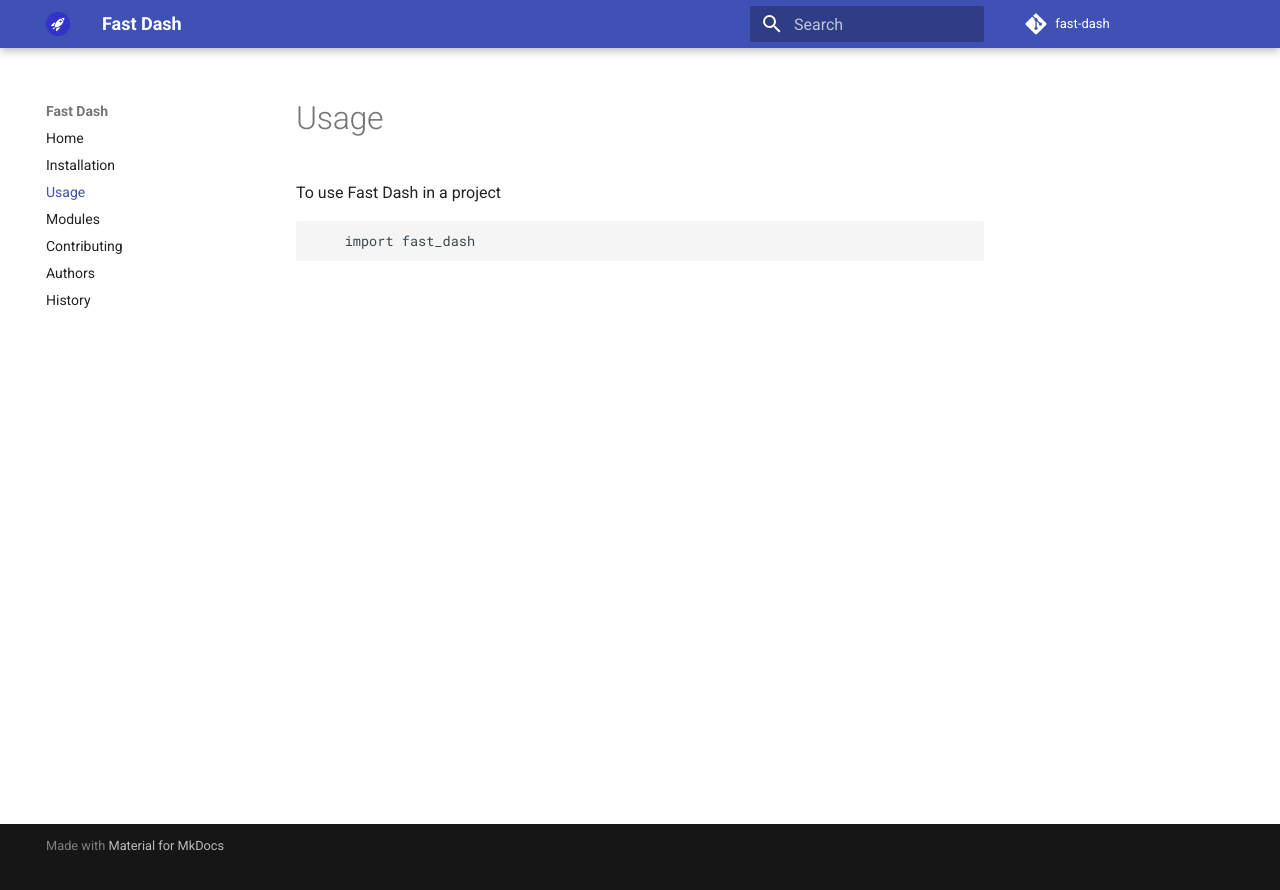
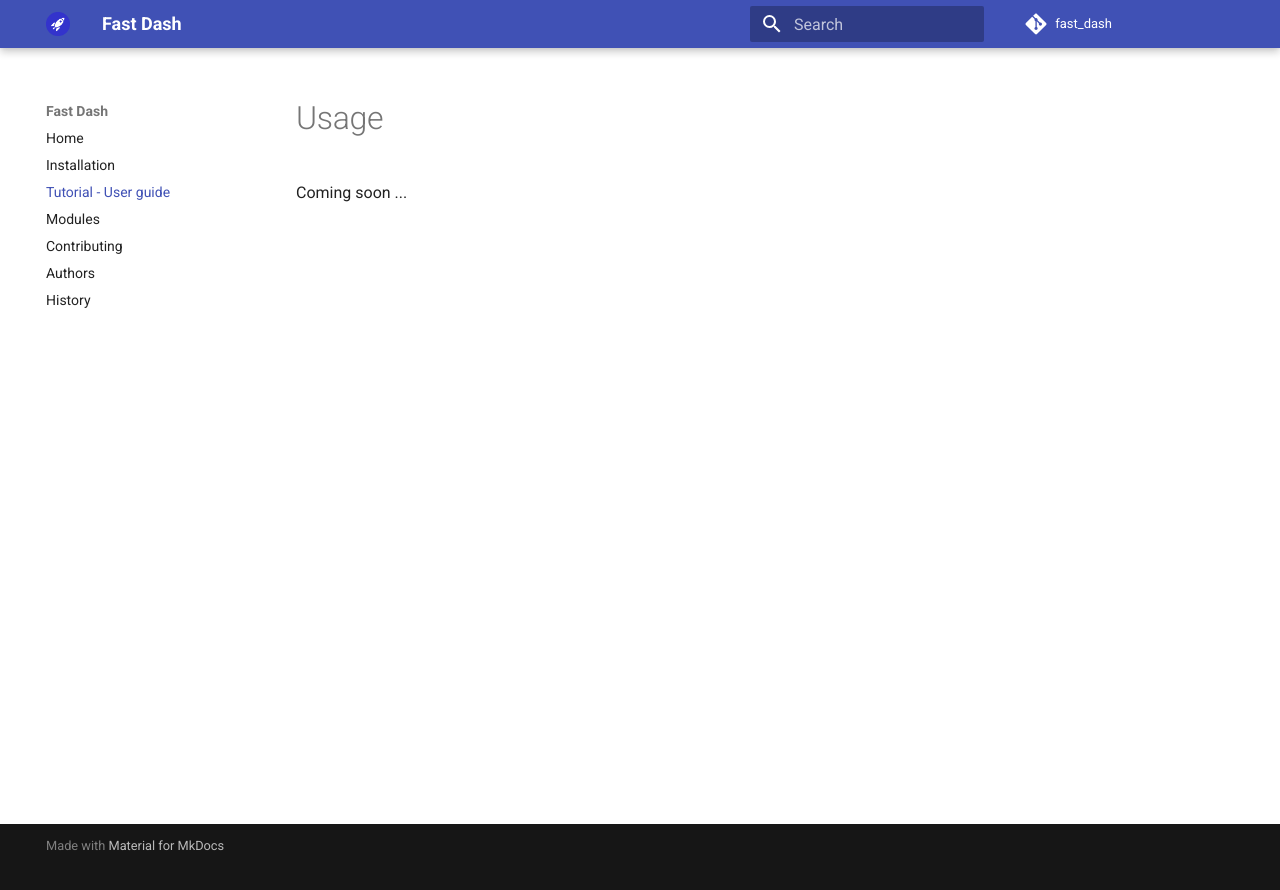
Before and after one commit to dkedar7/fast_dash, an MkDocs documentation site: the page built from docs/usage.md, in a window 1280 px wide. Shown: the top 890 px of the page. Built offline with MkDocs 1.6.1 and Material for MkDocs 9.7.7, drawn with Linux system fonts in a browser that asks for light colours; comment, search, counter and statistics services are not loaded.

````diff
--- a/docs/usage.md
+++ b/docs/usage.md
@@ -1,7 +1,3 @@
 # Usage
 
-To use Fast Dash in a project
-
-```
-    import fast_dash
-```
+Coming soon ...
--- a/fast_dash/__init__.py
+++ b/fast_dash/__init__.py
@@ -4,4 +4,7 @@ __author__ = """Kedar Dabhadkar"""
 __email__ = "kdabhadk@gmail.com"
 __version__ = "0.1.0"
 
-from fast_dash.fast_dash import App
+from fast_dash.fast_dash import FastDash
+from fast_dash.Components import Fastify
+
+__all__ = ["FastDash", "Fastify"]
--- a/mkdocs.yml
+++ b/mkdocs.yml
@@ -26,13 +26,13 @@ theme:
   features:
     - navigation.tracking
 
-repo_name: fast-dash
-repo_url: https://github.com/dkedar7/fast-dash
+repo_name: fast_dash
+repo_url: https://github.com/dkedar7/fast_dash
 
 nav:
   - Home: index.md
   - Installation: installation.md
-  - Usage: usage.md
+  - Tutorial - User guide: usage.md
   - Modules: api.md
   - Contributing: contributing.md
   - Authors: authors.md
@@ -57,6 +57,3 @@ extra_css:
 extra_javascript:
   - js/termynal.js
   - js/custom.js
-
-repo_name: fast-dash
-repo_url: https://github.com/dkedar7/fast-dash/
````
Also changed, not shown: CONTRIBUTING.md (+5 -2 lines), README.md (+68 -11 lines), docs/installation.md (+7 -3 lines), fast_dash/assets/favicon.ico (added), 5 other files.
